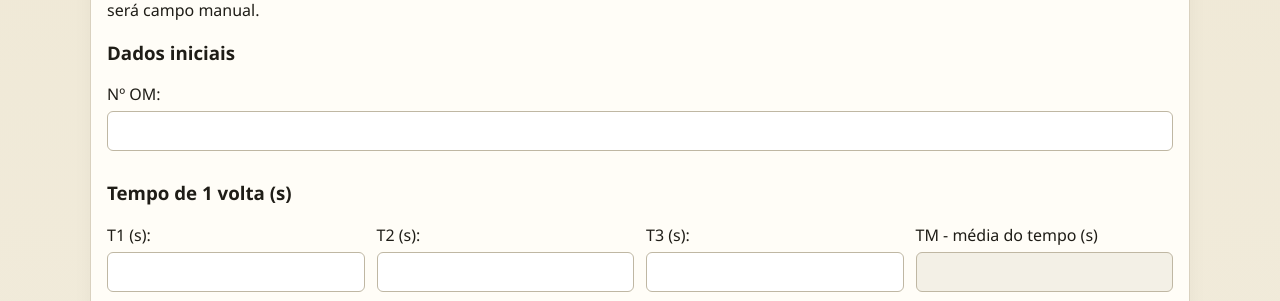
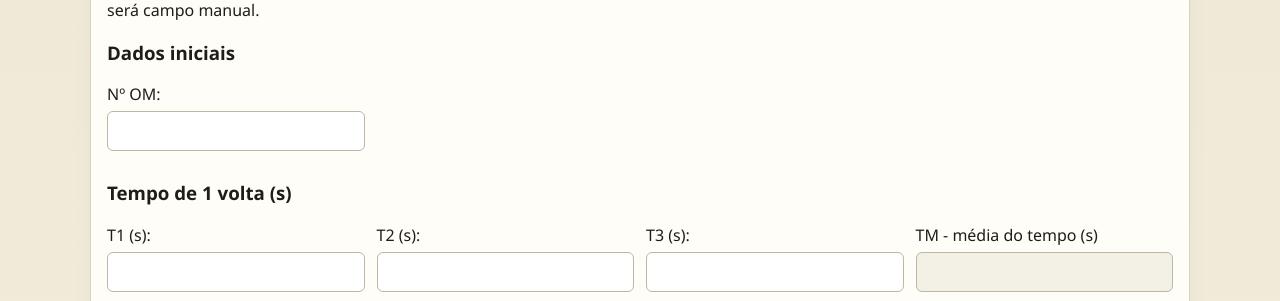
Before and after one commit to dougbritosilveira-design/for_verificacao, a Django app: template templates/inspecoes/form_edit.html in a window 1280 px wide. Shown: the part 267-568 px from the top of the page. Run offline with Django 4.2, Linux system fonts and the light colour scheme; the template is opened without the code that fills it: values that come from a table or form of the project are taken from there, others are empty.

Commit message:
Ajusta largura do campo OM para padrao do formulario

```diff
--- a/templates/inspecoes/form_edit.html
+++ b/templates/inspecoes/form_edit.html
@@ -37,7 +37,7 @@
   {% endif %}
 
   <h3>Dados iniciais</h3>
-  <div class="row">
+  <div class="row" style="grid-template-columns:repeat(4,minmax(220px,1fr));">
     <p>{{ form.om_number.label_tag }} {{ form.om_number }}</p>
   </div>
 
```
